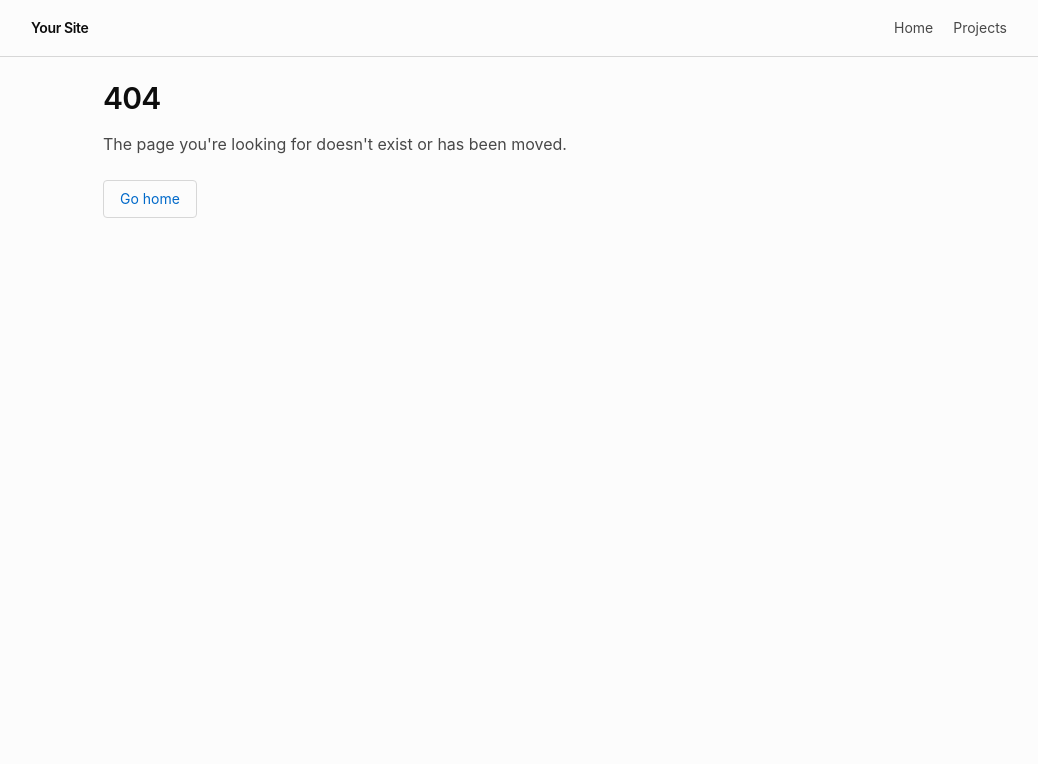
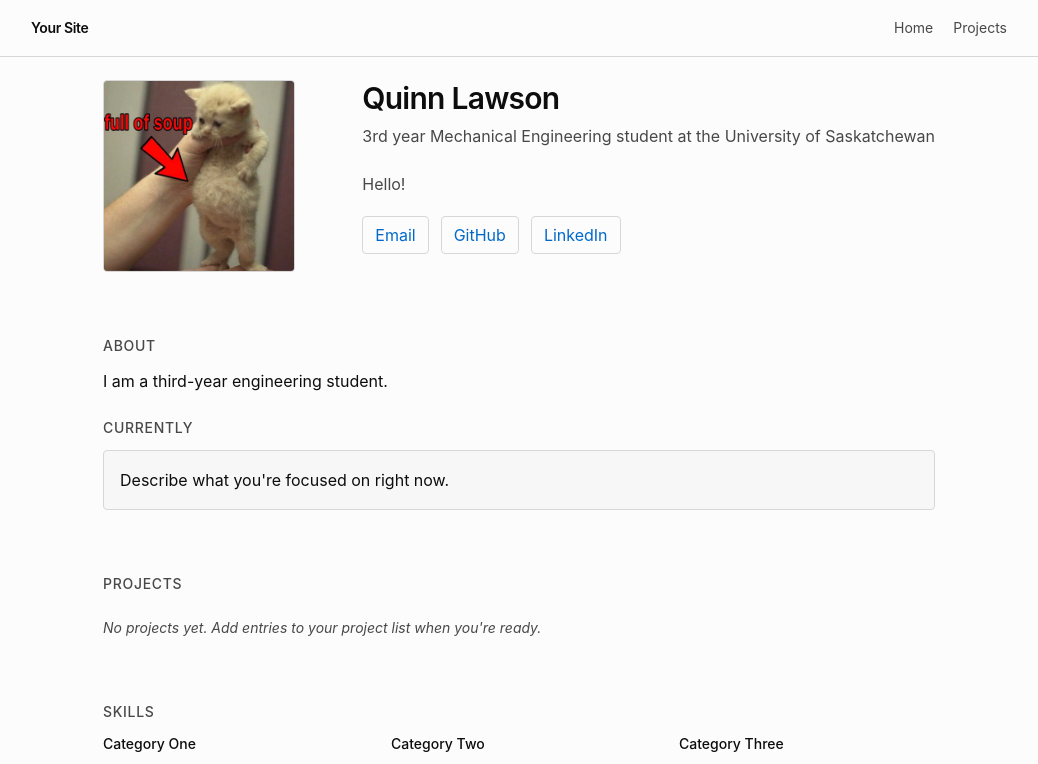
Before and after one commit to quinnkenri/website, a Next.js app: page /projects in a window 1280 px wide. Before the commit this address had no page. Shown: the top 764 px of the page, without its empty margins (121-1159 px from the left). Built offline with nearby package versions, Linux system fonts and the light colour scheme.

Commit message:
Create page.tsx

```diff
--- /dev/null
+++ b/app/projects/page.tsx
@@ -0,0 +1,94 @@
+import { Avatar, AvatarFallback, AvatarImage } from 'app/components/ui/avatar'
+import { ProjectList, type Project } from 'app/components/project-list'
+import { SkillIcons } from 'app/components/skill-icons'
+import { CurrentlyWorking } from 'app/components/currently-working'
+
+const projects: Project[] = []
+
+export default function Page() {
+  return (
+    <div className="min-h-screen bg-background text-foreground">
+      <div className="mx-auto max-w-4xl px-6 pt-20 pb-16 sm:px-8">
+        <header className="mb-16 flex flex-col items-center gap-6 md:flex-row md:items-start md:justify-between">
+<Avatar
+            className="h-32 w-32 shrink-0 rounded-lg border border-border bg-muted md:h-48 md:w-48"
+          >
+            <AvatarImage src="/headshot.jpg" alt="Quinn Lawson" />
+            <AvatarFallback className="text-lg font-medium">QL</AvatarFallback>
+          </Avatar>
+          <div className="min-w-0 text-center md:text-left">
+            <h1 className="text-3xl font-semibold tracking-tight">
+              Quinn Lawson
+            </h1>
+            <p className="mt-2 text-muted-foreground">
+              3rd year Mechanical Engineering student at the University of Saskatchewan
+              <br />
+              <br />
+              Hello!
+            </p>
+            <nav className="mt-5 flex flex-wrap justify-center gap-3 text-base md:justify-start">
+              <a
+                href="mailto:quinn.lawson@usask.ca"
+                className="rounded border border-border px-3 py-1.5 text-primary hover:border-primary hover:no-underline"
+              >
+                Email
+              </a>
+              <a
+                href="https://github.com/quinnkenri"
+                target="_blank"
+                rel="noopener noreferrer"
+                className="rounded border border-border px-3 py-1.5 text-primary hover:border-primary hover:no-underline"
+              >
+                GitHub
+              </a>
+              <a
+                href="https://linkedin.com/in/quinn-lawson123"
+                target="_blank"
+                rel="noopener noreferrer"
+                className="rounded border border-border px-3 py-1.5 text-primary hover:border-primary hover:no-underline"
+              >
+                LinkedIn
+              </a>
+              <a
+                href="/blog"
+                className="rounded border border-border px-3 py-1.5 text-primary hover:border-primary hover:no-underline md:hidden"
+              >
+                Blog
+              </a>
+            </nav>
+          </div>
+        </header>
+
+        <section className="mb-6">
+          <h2 className="mb-3 text-sm font-medium uppercase tracking-wider text-muted-foreground">
+            About
+          </h2>
+          <p className="leading-relaxed">
+            I am a third-year engineering student.
+          </p>
+        </section>
+
+        <section className="mb-16">
+          <h2 className="mb-3 text-sm font-medium uppercase tracking-wider text-muted-foreground">
+            Currently
+          </h2>
+          <CurrentlyWorking blurb="Describe what you're focused on right now." />
+        </section>
+
+        <section className="mb-16">
+          <h2 className="mb-6 text-sm font-medium uppercase tracking-wider text-muted-foreground">
+            Projects
+          </h2>
+          <ProjectList projects={projects} />
+        </section>
+
+        <section className="mb-16">
+          <h2 className="mb-3 text-sm font-medium uppercase tracking-wider text-muted-foreground">
+            Skills
+          </h2>
+          <SkillIcons />
+        </section>
+      </div>
+    </div>
+  )
+}
```
